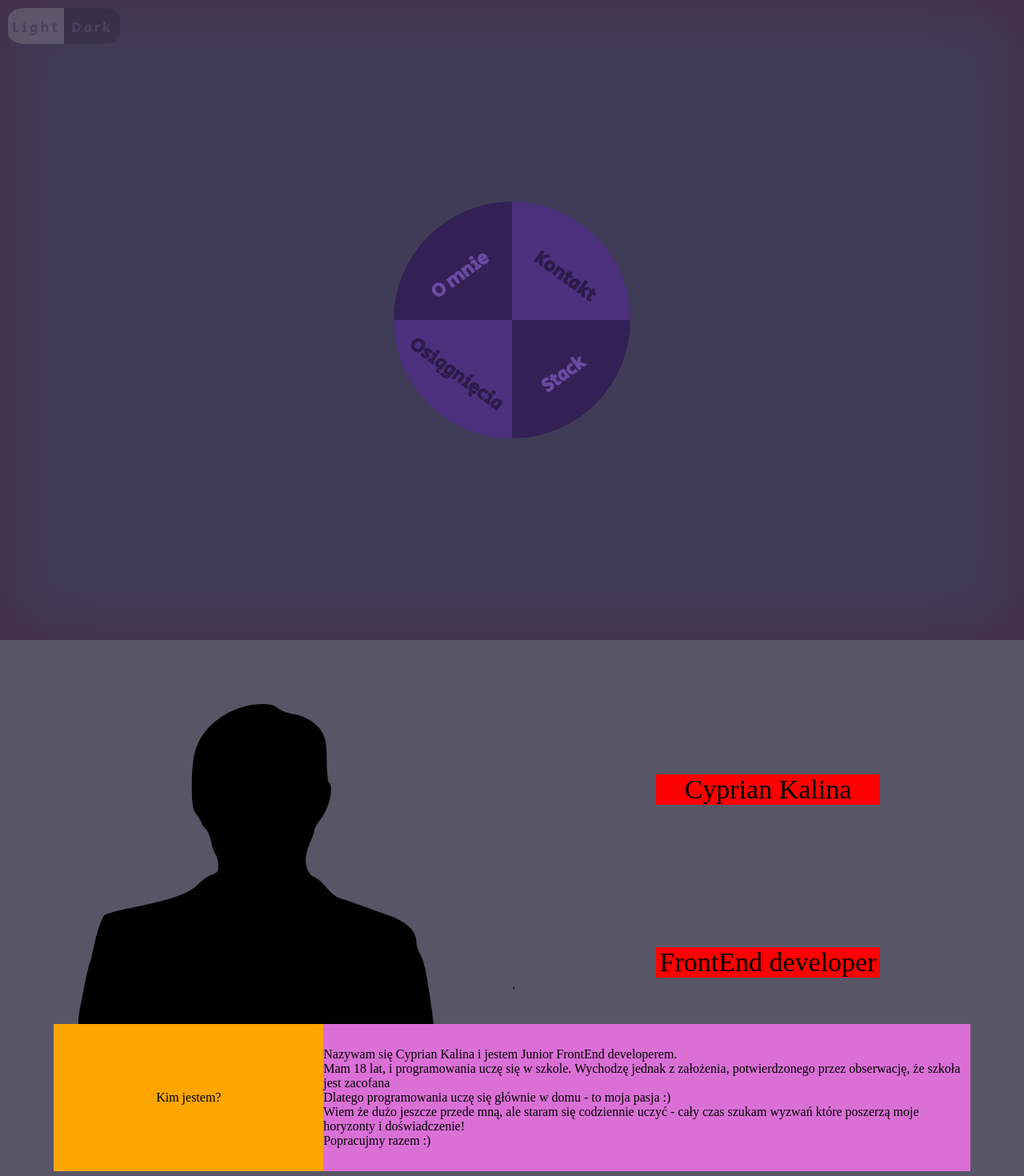
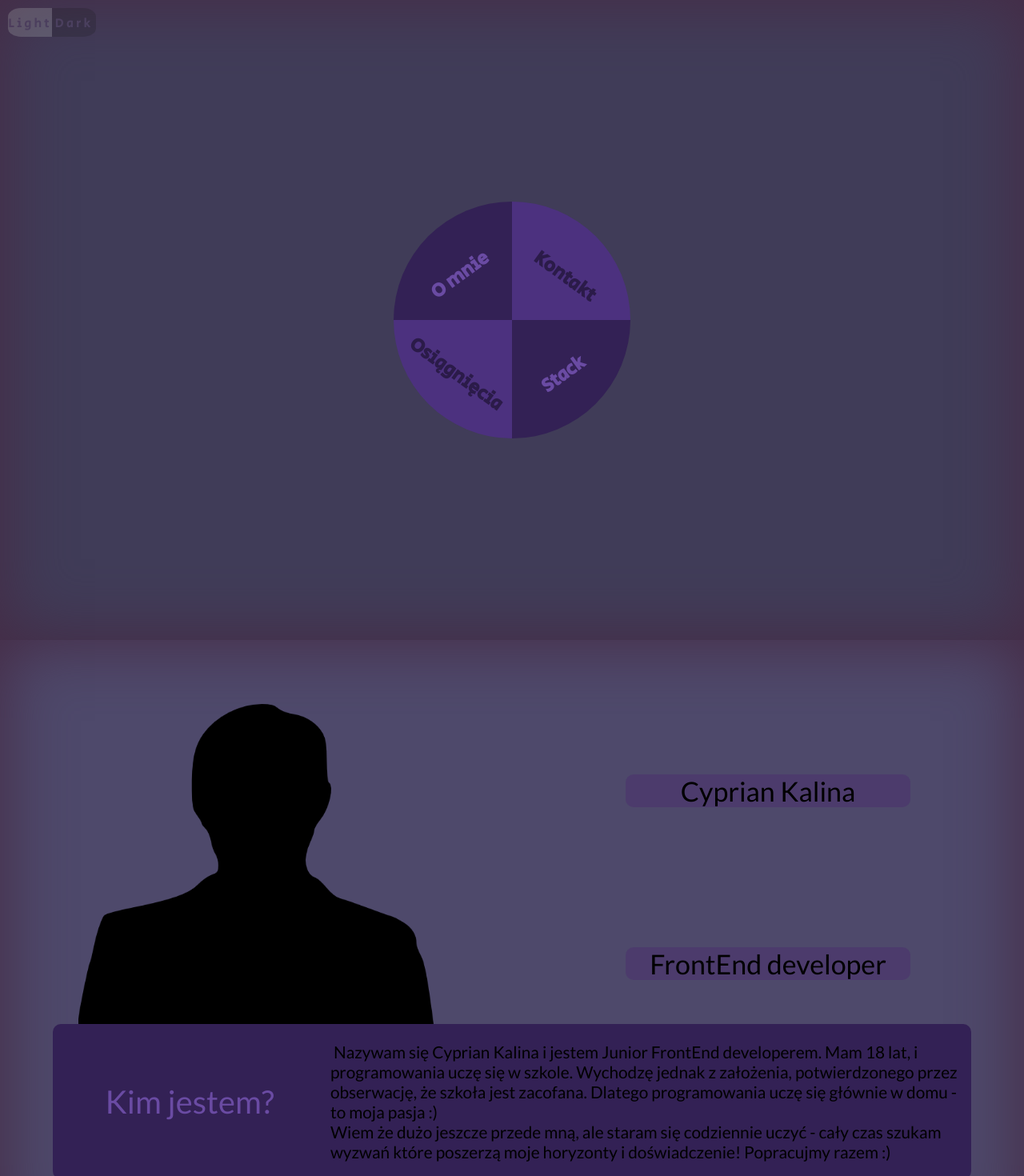
Before and after one commit to CyprianKal/Portfolio, an Angular app: page /omnie in a window 1280 px wide. Shown: the top 1470 px of the page at 80% size. Built offline with nearby package versions, Linux system fonts and the light colour scheme.

Commit message:
Finalizing of omnie-component

```diff
--- a/src/app/main-page/main-page.component.css
+++ b/src/app/main-page/main-page.component.css
@@ -9,8 +9,6 @@
     display: flex;
     justify-content: center;
     align-items: center;
-    -webkit-box-shadow: inset 0px 0px 81px 4px rgba(69,43,69,1);
-    -moz-box-shadow: inset 0px 0px 81px 4px rgba(69,43,69,1);
     box-shadow: inset 0px 0px 81px 4px rgba(69,43,69,1);
 
 }
@@ -166,30 +164,28 @@
 
 #buttoncolor{
     text-align: center;
-    width: 140px;
+    width: 110px;
     background-color: transparent;
-    height: 50px;
+    height: 40px;
     position: absolute;
     top:5px;
     left:5px;
     transition-duration: 500ms;
-    border-radius:30%;
-    line-height: 50px;
-    font-size: 18px;
+    border-radius:40%;
+    line-height: 40px;
+    font-size: 100%;
     font-family: 'Secular One', sans-serif;
     color:#64567e ;
     cursor: pointer;
     letter-spacing: 3px;
 }
-#buttoncolor:hover{
-    color:#ad3f3f ;
-}
+
 #jasnastrona{
     border-radius: 30% 0 0 30%;
     top: 5px;
     left:5px;
     height: 90%;
-    width: 70px;
+    width: 55px;
     position: absolute;
     background-color: rgba(178, 184, 183, 0.849);
     opacity: 0.3;
@@ -199,8 +195,8 @@
     opacity: 0.3;
     border-radius: 0 30% 30% 0;
     top:5px;
-    left:75px;
-    width: 70px;
+    left:60px;
+    width: 55px;
     height: 90%;
     position: absolute;
     background-color: rgba(31, 31, 36, 0.829);
@@ -215,22 +211,25 @@
     opacity: 1;
  }
 .jasny{
-    background-color: rgb(173, 200, 204) !important;
+    background-color: #eeeeee !important;
+    box-shadow: inset 0px 0px 81px 4px rgb(110, 109, 110) !important;
 }
 
 .jasnyprzycisk1{
-    background-color: rgb(130, 123, 170) !important;
+    background-color:  #dddddd  !important;
+    color: rgb(133, 133, 133) !important;
 }
 .jasnyprzycisk1:hover{
-    background-color: rgb(104, 97, 146) !important;
-    color:rgb(228, 155, 72) !important;
+    background-color: #d6cdcd !important;
+    color:rgb(180, 139, 93) !important;
 }
 .jasnyprzycisk2{
-    background-color: rgb(90, 83, 129) !important;
+
+    background-color: #bbbbbb !important;
     color: rgb(226, 220, 220) !important;
 }
 
 .jasnyprzycisk2:hover{
-    background-color: rgb(102, 94, 145) !important;
-    color:rgb(228, 155, 72) !important;
+    background-color: #c9bebe!important;
+    color:rgb(180, 139, 93) !important;
 }
--- a/src/app/main-page/main-page.component.html
+++ b/src/app/main-page/main-page.component.html
@@ -1,7 +1,7 @@
 <div id="kontener">
-    <div id="buttoncolor" (click)="changeColor()">
-        <div id=jasnastrona><a id="zmien">Light</a></div>
-        <div id="ciemnastrona"><a id="kolor">Dark</a></div>
+    <div id="buttoncolor">
+        <div id=jasnastrona (click)="changeColor('jasny')"><a id="zmien">Light</a></div>
+        <div id="ciemnastrona" (click)="changeColor('ciemny')"><a id="kolor">Dark</a></div>
     </div>
     <div id="opcje" class="animate__animated animate__rotateIn">
         <a routerLink="/omnie" >
--- a/src/app/main-page/main-page.component.ts
+++ b/src/app/main-page/main-page.component.ts
@@ -16,33 +16,34 @@ export class MainPageComponent implements OnInit {
     window.scrollTo(-300,document.body.scrollHeight);
   }
 
-  changeColor(){
-    if(document.body.className=="jasny"){
+  changeColor(x:string){
+    if(x=="ciemny"){
       document.body.className = document.body.className.replace("jasny","");
       document.getElementById('kontener').className = "";
       document.getElementById('opcjagoraprawo').className = "";
       document.getElementById('opcjadollewo').className = "";
       document.getElementById('opcjadolprawo').className = "";
       document.getElementById('opcjagoralewo').className = "";
-      document.getElementById('ciemnastrona').style.opacity="1.0";
-      document.getElementById('jasnastrona').style.opacity="0.1";
-      document.getElementById('zmien').style.color="white";
-      document.getElementById('kolor').style.color="black";
+      document.getElementById('kontenerr').className="";
+      document.getElementById('krocej').className="";
+      document.getElementById('dluzej').className="";
+      document.getElementById('krocej').style.color="#6a4ba3";
+      document.getElementById('pe').className="";
+      document.getElementById('pepe').className="";
     }
     else{
-
       document.body.className = "jasny";
-      document.getElementById('zmien').style.color="black";
-      document.getElementById('kolor').style.color="white";
-
-      document.getElementById('buttoncolor').style.color="white";
-      document.getElementById('ciemnastrona').style.opacity="0.3";
-      document.getElementById('jasnastrona').style.opacity="1.0";
       document.getElementById('kontener').className = "jasny";
       document.getElementById('opcjagoraprawo').className = "jasnyprzycisk1";
       document.getElementById('opcjadollewo').className = "jasnyprzycisk1";
       document.getElementById('opcjadolprawo').className = "jasnyprzycisk2";
       document.getElementById('opcjagoralewo').className = "jasnyprzycisk2";
+      document.getElementById('kontenerr').className="jasnydr";
+      document.getElementById('krocej').className="jasnyopis";
+      document.getElementById('dluzej').className="jasnyopis";
+      document.getElementById('krocej').style.color="rgb(226, 220, 220)"
+      document.getElementById('pe').className="jasnep";
+      document.getElementById('pepe').className="jasnep";
     }
   }
 }
--- a/src/app/omnie/omnie.component.css
+++ b/src/app/omnie/omnie.component.css
@@ -1,4 +1,4 @@
-#kontener{width: 100%;height:auto; display: flex;flex-direction: column; background-color: rgb(88, 86, 102);}
+#kontenerr{box-shadow: inset 0px 0px 81px 4px rgba(69,43,69,1);width: 100%;height:auto; display: flex;flex-direction: column; background-color:rgb(78, 73, 107)}
 
 .row{
     display: flex;
@@ -6,7 +6,7 @@
 }
 .row:first-child{margin-top: 10vh;}
 .row:last-child{margin-bottom: 10vh;}
-.opis{display: flex;flex-direction: column;   }
+.opis{display: flex;flex-direction: column;  font-family: 'Lato', sans-serif; }
 .row div{
     flex:1;
 }
@@ -29,37 +29,50 @@
 }
 .zdjecie img{
     height: 50vh;
+
 }
-@media only screen and (max-width: 910px){
+@media only screen and (max-width: 900px){
     .row{flex-direction: column;}
     .osiagniecia{flex-direction: column;}
     #kontener{justify-content: space-around;}
     .opis div p{
         margin-top: 0 !important;
+
     }
     .side{display: none;}
-    .krocej{width: 70%;margin: auto;}
-    .dluzej{width: 70%;margin: auto;}
+    #krocej{width: 70%;margin: auto; font-size: 100%;border-radius: 5px 5px 0 0 !important;}
+    #dluzej{width: 70%;margin: auto; font-size: 20px !important;border-radius:  0 0 5px 5px !important;}
     .zdjecie img{
         width:50%;
         height: 50%;
     }
 }
 
-.krocej{
+#krocej{
+    color:#6a4ba3 ;
+
     display: flex;
     align-items: center;
     justify-content: center;
-    background-color: orange;
+    background-color: #332155 ;
     flex:5!important;
+    font-family: 'Lato', sans-serif;
+    padding: 5px;
+    font-size: 250%;
+    border-radius: 10px 0 0 10px;
 }
 
-.dluzej{
+#dluzej{
+    border-radius: 0 10px 10px 0;
     display: flex;
     align-items: center;
     justify-content: center;
-    background-color: orchid;
+    background-color:#7b2cbf;
     flex:12 !important;
+    font-family: 'Lato', sans-serif;
+    padding: 5px;
+    font-size: calc(1vh + 1vw);
+    background-color: #332155 ;
 }
 
 .osiagniecia{
@@ -77,12 +90,12 @@
 }
 
 .opis div p{
-    text-align: center;
-    background-color: red;
+    text-align: center ;
+    background-color:rgba(74, 36, 109, 0.357);
     margin: auto;
-    width: 35vh;
+    width: 356.5px;
     align-items: center;
-
+    border-radius: 10px;
     font-size:4.25vh;
 
 }
@@ -92,4 +105,16 @@
     margin-top: 10vh;
 
 }
+.opis div p:last-child{
+
+    margin-bottom: 2vh;
+
+}
 .side{flex:1;}
+
+
+.jasnydr{background-color: #dbd6d6 !important;box-shadow: inset 0px 0px 81px 4px rgb(110, 109, 110) !important; }
+
+.jasnyopis{background-color: #BBBBBB !important;}
+
+.jasnep{background-color: #BBBBBB !important;}
--- a/src/app/omnie/omnie.component.html
+++ b/src/app/omnie/omnie.component.html
@@ -1,4 +1,4 @@
-<div id="kontener">
+<div id="kontenerr">
     <div class="row">
         <div class="zdjecie">
             <img src="assets\placeholderhuman.png" alt="" />
@@ -8,19 +8,19 @@
                 <p>Cyprian Kalina</p>
             </div>
             <div>
-               <p>FrontEnd developer</p><div id="kropka">.</div>
+               <p >FrontEnd developer</p>
             </div>
         </div>
     </div>
 
     <div class="row">
        <div class="side"></div>
-       <div class="krocej" style="height:23vh;">Kim jestem?</div>
-       <div class="dluzej">
-        Nazywam się Cyprian Kalina i jestem Junior FrontEnd developerem.<br/>
-        Mam 18 lat, i programowania uczę się w szkole. Wychodzę jednak z założenia, potwierdzonego przez obserwację, że szkoła jest zacofana<br/>
+       <div id="krocej" style="height:23vh;">Kim jestem?</div>
+       <div id="dluzej">
+        &nbsp;Nazywam się Cyprian Kalina i jestem Junior FrontEnd developerem.
+        Mam 18 lat, i programowania uczę się w szkole. Wychodzę jednak z założenia, potwierdzonego przez obserwację, że szkoła jest zacofana.
         Dlatego programowania uczę się głównie w domu - to moja pasja :) <br/>
-        Wiem że dużo jeszcze przede mną, ale staram się codziennie uczyć - cały czas szukam wyzwań które poszerzą moje horyzonty i doświadczenie! <br/>
+        Wiem że dużo jeszcze przede mną, ale staram się codziennie uczyć - cały czas szukam wyzwań które poszerzą moje horyzonty i doświadczenie!
         Popracujmy razem :)
         </div>
        <div class="side"></div>
--- a/src/index.html
+++ b/src/index.html
@@ -8,7 +8,7 @@
   <link rel="icon" type="image/x-icon" href="favicon.ico">
   <link href="https://fonts.googleapis.com/css2?family=Secular+One&display=swap" rel="stylesheet">
   <link rel="stylesheet" href="https://cdnjs.cloudflare.com/ajax/libs/animate.css/4.1.1/animate.min.css"/>
-
+  <link href="https://fonts.googleapis.com/css2?family=Lato&display=swap" rel="stylesheet"
 </head>
 <body>
   <app-root></app-root>
```
